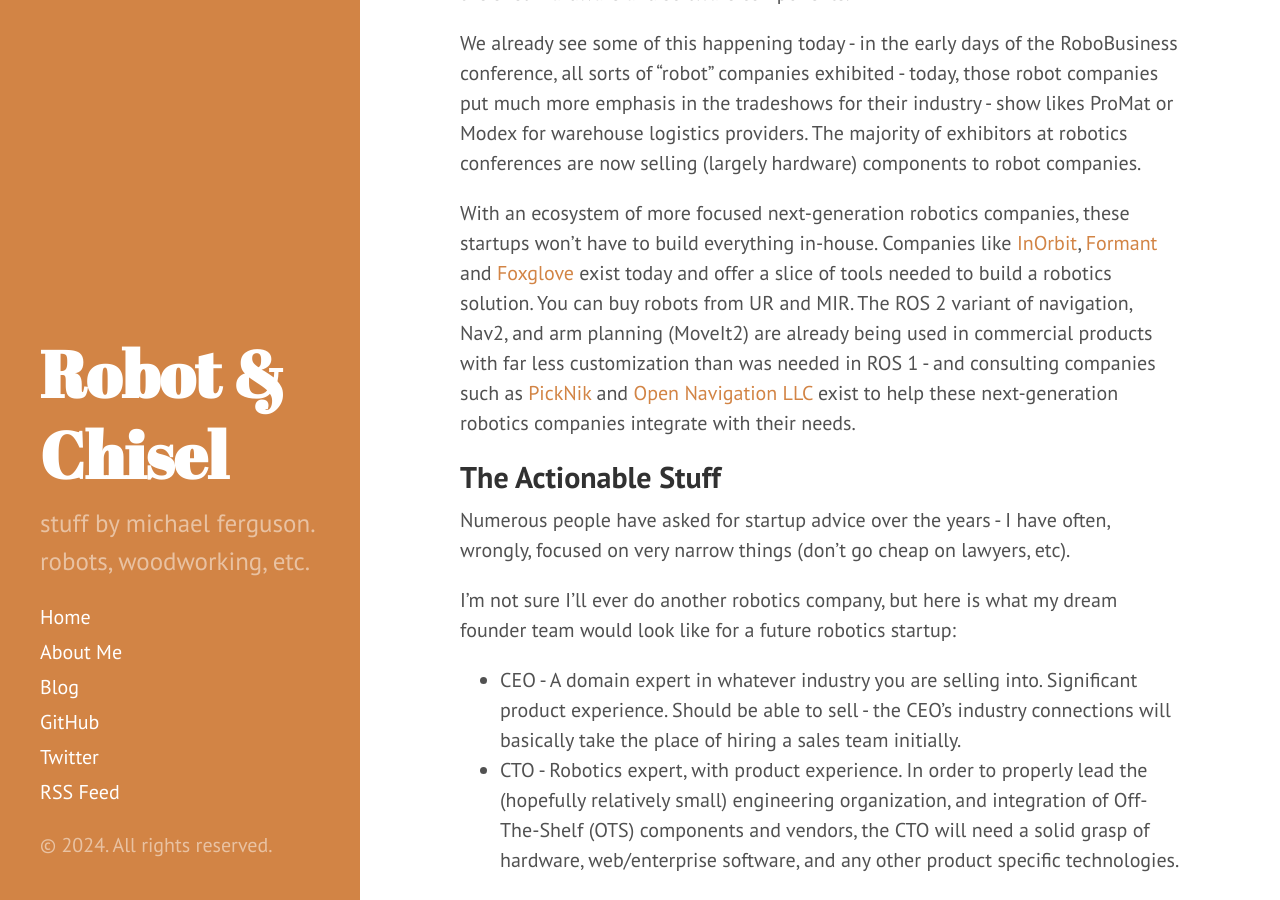
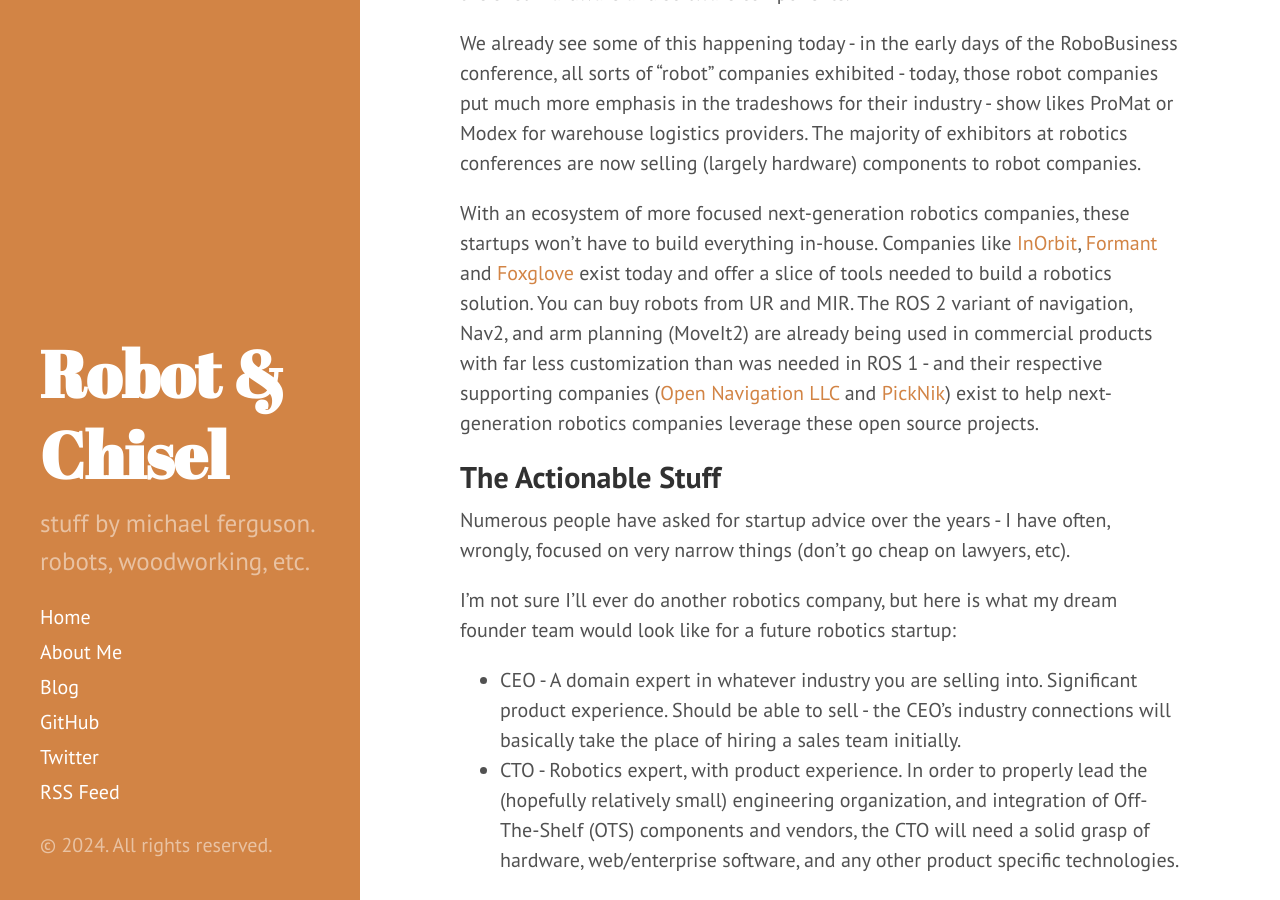
Before and after one commit to robotandchisel/robotandchisel.github.io, a Jekyll site: the page built from _posts/2024-10-01-robotics-startups.md, in a window 1280 px wide and 900 px high, scrolled down 2485 px. Built offline with Jekyll 4.4.1, drawn with Linux system fonts in a browser that asks for light colours.

Commit message:
clarify a bit

```diff
--- a/_posts/2024-10-01-robotics-startups.md
+++ b/_posts/2024-10-01-robotics-startups.md
@@ -107,11 +107,10 @@
 exist today and offer a slice of tools needed to build a robotics solution. You can buy
 robots from UR and MIR. The ROS 2 variant of navigation, Nav2, and arm planning (MoveIt2)
 are already being used in
-commercial products with far less customization than was needed in ROS 1 - and consulting
-companies such as
-[PickNik](https://picknik.ai/) and
-[Open Navigation LLC](https://www.opennav.org/) exist to help these next-generation
-robotics companies integrate with their needs.
+commercial products with far less customization than was needed in ROS 1 - and their
+respective supporting  companies ([Open Navigation LLC](https://www.opennav.org/) and
+[PickNik](https://picknik.ai/)) exist to help next-generation
+robotics companies leverage these open source projects.
 
 ## The Actionable Stuff
 
```
